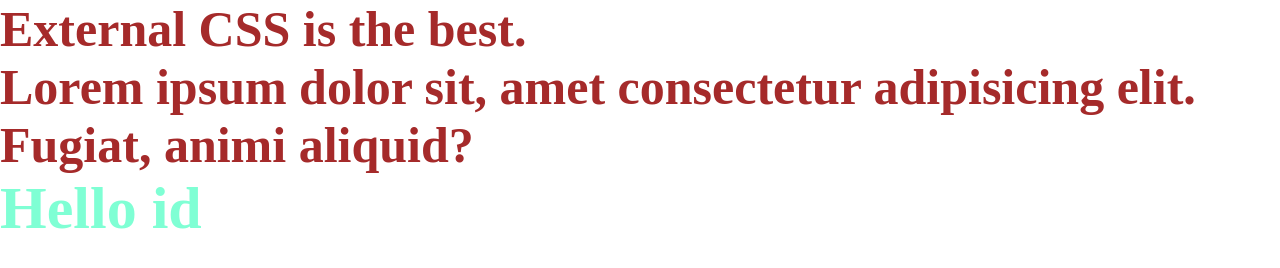
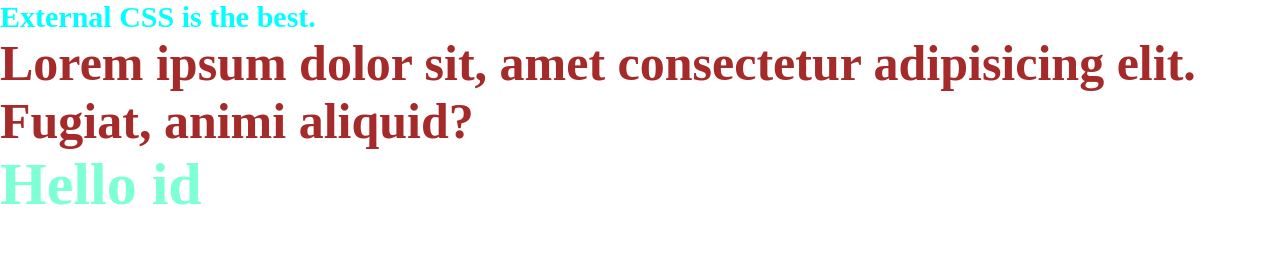
Before and after one commit to Rumy98/css-learning-journey, a plain HTML site: page Index.html in a window 1280 px wide. Drawn offline with Linux system fonts and the light colour scheme.

```diff
--- a/Syntax_and_Selectors.css
+++ b/Syntax_and_Selectors.css
@@ -4,10 +4,7 @@
     padding: 0;
 }
 
-h4{
-    font-size: 50px;
-    color: brown;
-}
+
 .myClass{
     font-size: 50px;
     color: #a52a2a;
@@ -16,4 +13,7 @@
     color: aquamarine;
     font-size: 60px;
 }
-h2
+h2,h4{
+    color: aqua;
+    font-size: 30px;
+}
```
